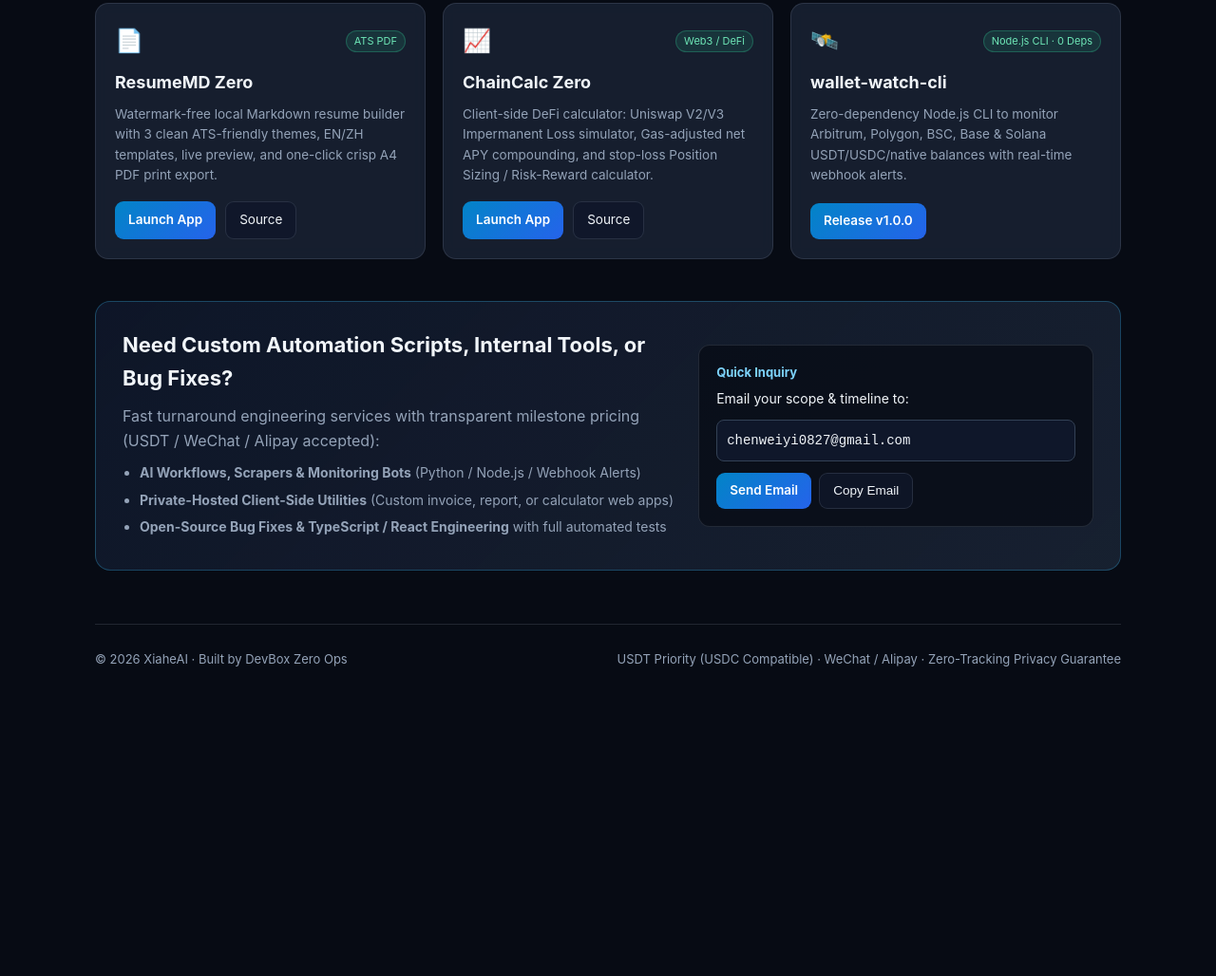
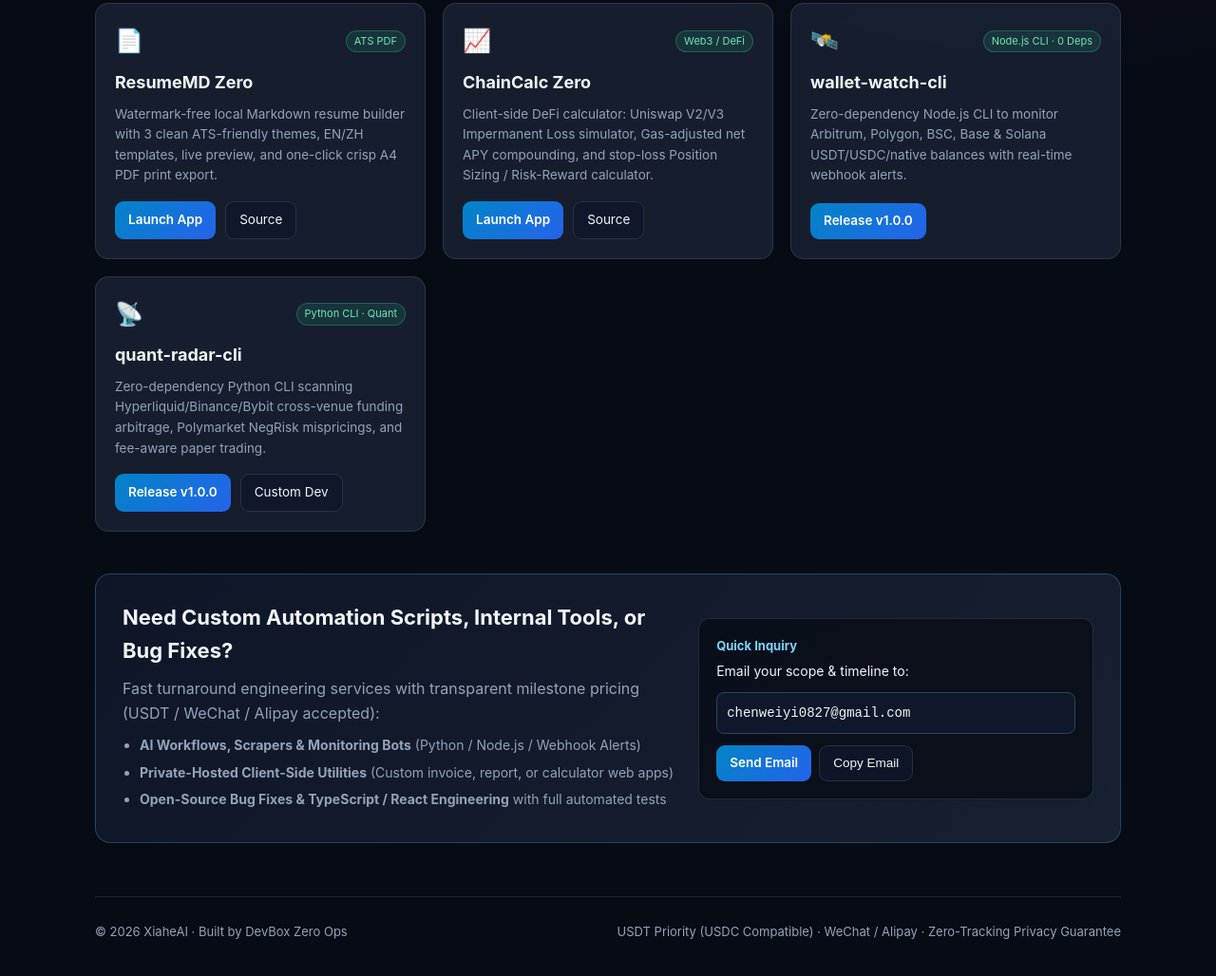
Before and after one commit to devbox-zero-ops/xiaheai-hub, a plain HTML site: page index.html in a window 1280 px wide. Shown: the part 979-2007 px from the top of the page at 95% size. Before the commit the page ends 1722 px from the top, so only its background shows below. Drawn offline with Linux system fonts and the light colour scheme.

Commit message:
feat(hub): add quant-radar-cli card with EN/ZH i18n on portal

```diff
--- a/index.html
+++ b/index.html
@@ -203,6 +203,18 @@
             <a class="btn btn-primary" href="https://github.com/devbox-zero-ops/wallet-watch-cli" target="_blank">Release v1.0.0</a>
           </div>
         </article>
+
+        <article class="card">
+          <div>
+            <div class="card-top"><span class="card-icon">📡</span><span class="tag">Python CLI · Quant</span></div>
+            <h3>quant-radar-cli</h3>
+            <p data-i18n="dQuant">Zero-dependency Python CLI scanning Hyperliquid/Binance/Bybit cross-venue funding arbitrage, Polymarket NegRisk mispricings, and fee-aware paper trading.</p>
+          </div>
+          <div class="card-links">
+            <a class="btn btn-primary" href="https://github.com/devbox-zero-ops/quant-radar-cli" target="_blank">Release v1.0.0</a>
+            <a class="btn" href="#services" data-i18n="navServices">Custom Dev</a>
+          </div>
+        </article>
       </div>
     </section>
 
@@ -279,6 +291,7 @@
         dResume: "Watermark-free local Markdown resume builder with 3 clean ATS-friendly themes, EN/ZH templates, live preview, and one-click crisp A4 PDF print export.",
         dChain: "Client-side DeFi calculator: Uniswap V2/V3 Impermanent Loss simulator, Gas-adjusted net APY compounding, and stop-loss Position Sizing / Risk-Reward calculator.",
         dWallet: "Zero-dependency Node.js CLI to monitor Arbitrum, Polygon, BSC, Base & Solana USDT/USDC/native balances with real-time webhook alerts.",
+        dQuant: "Zero-dependency Python CLI scanning Hyperliquid/Binance/Bybit cross-venue funding arbitrage, Polymarket NegRisk mispricings, and fee-aware paper trading.",
         srvTitle: "Need Custom Automation Scripts, Internal Tools, or Bug Fixes?",
         srvSub: "Fast turnaround engineering services with transparent milestone pricing (USDT / WeChat / Alipay accepted):",
         srv1: "<strong>AI Workflows, Scrapers & Monitoring Bots</strong> (Python / Node.js / Webhook Alerts)",
@@ -303,6 +316,7 @@
         dResume: "免费无水印本地 Markdown 简历排版器。内置 3 套精致主题与中英文工程师模板，实时预览、一键打印导出高清 A4 PDF 简历。",
         dChain: "纯前端 DeFi 量化计算器：Uniswap V2/V3 无常损失模拟、Gas 损耗后净 APY 复利测算、止损仓位与盈亏比（R:R）风控计算。",
         dWallet: "零外部依赖的多链钱包余额监控命令行工具，支持 Arbitrum / Polygon / BSC / Base / Solana 的 USDT/USDC/原生币定时轮询与 Webhook 实时告警。",
+        dQuant: "零依赖量化扫描与模拟盘工具：实时捕捉 Hyperliquid / Binance / Bybit 跨所永续资金费率利差、Polymarket 盘口错价并支持扣费模拟盘记账。",
         srvTitle: "需要定制自动化脚本、私有化部署或专属微工具？",
         srvSub: "我们承接高性价比、快速交付的工程外包与技术定制，支持 USDT / 微信 / 支付宝灵活结算：",
         srv1: "<strong>AI 工作流与爬虫 / 数据监控脚本</strong>（Python / Node.js / Webhook 告警）",
```
